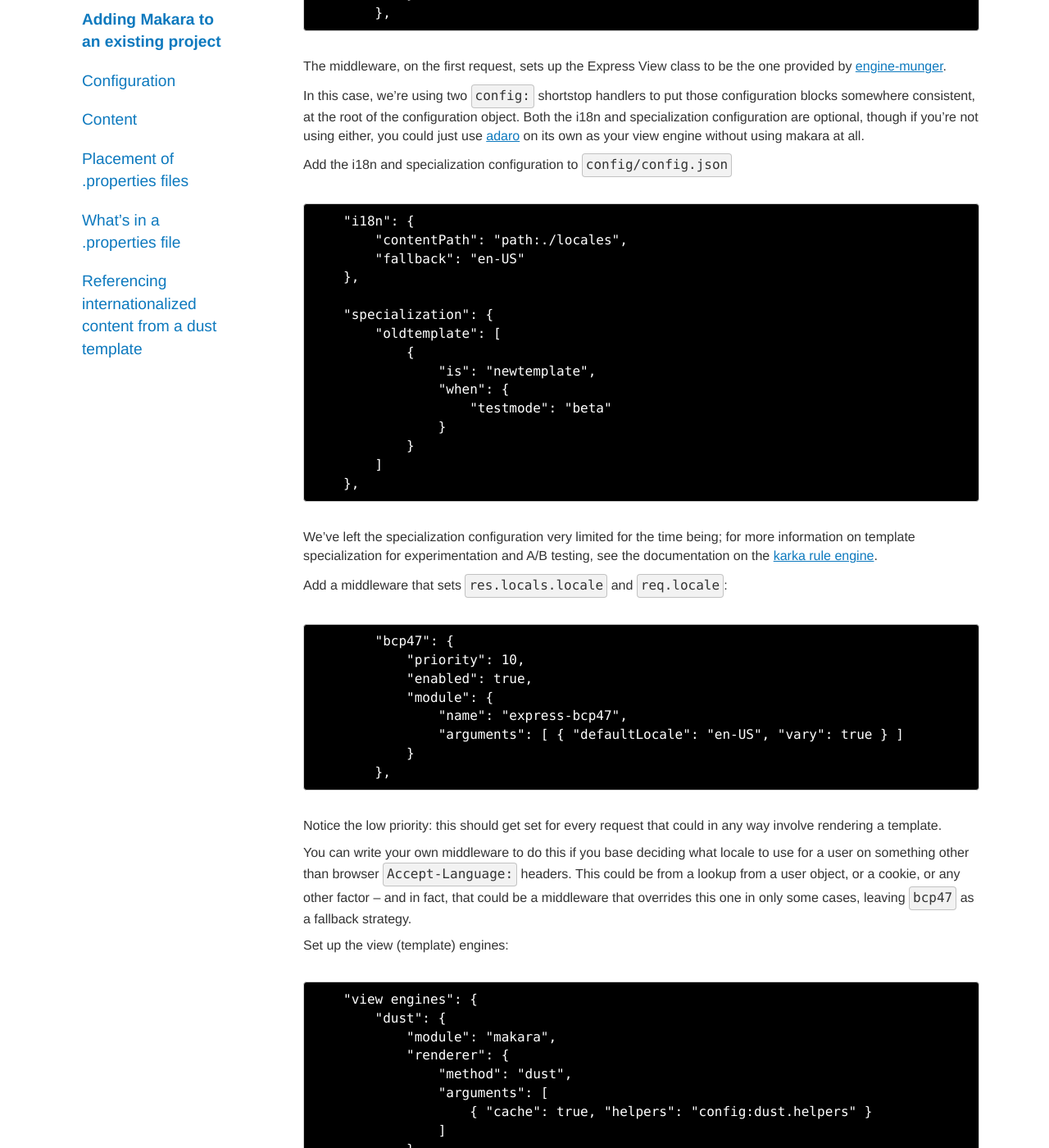
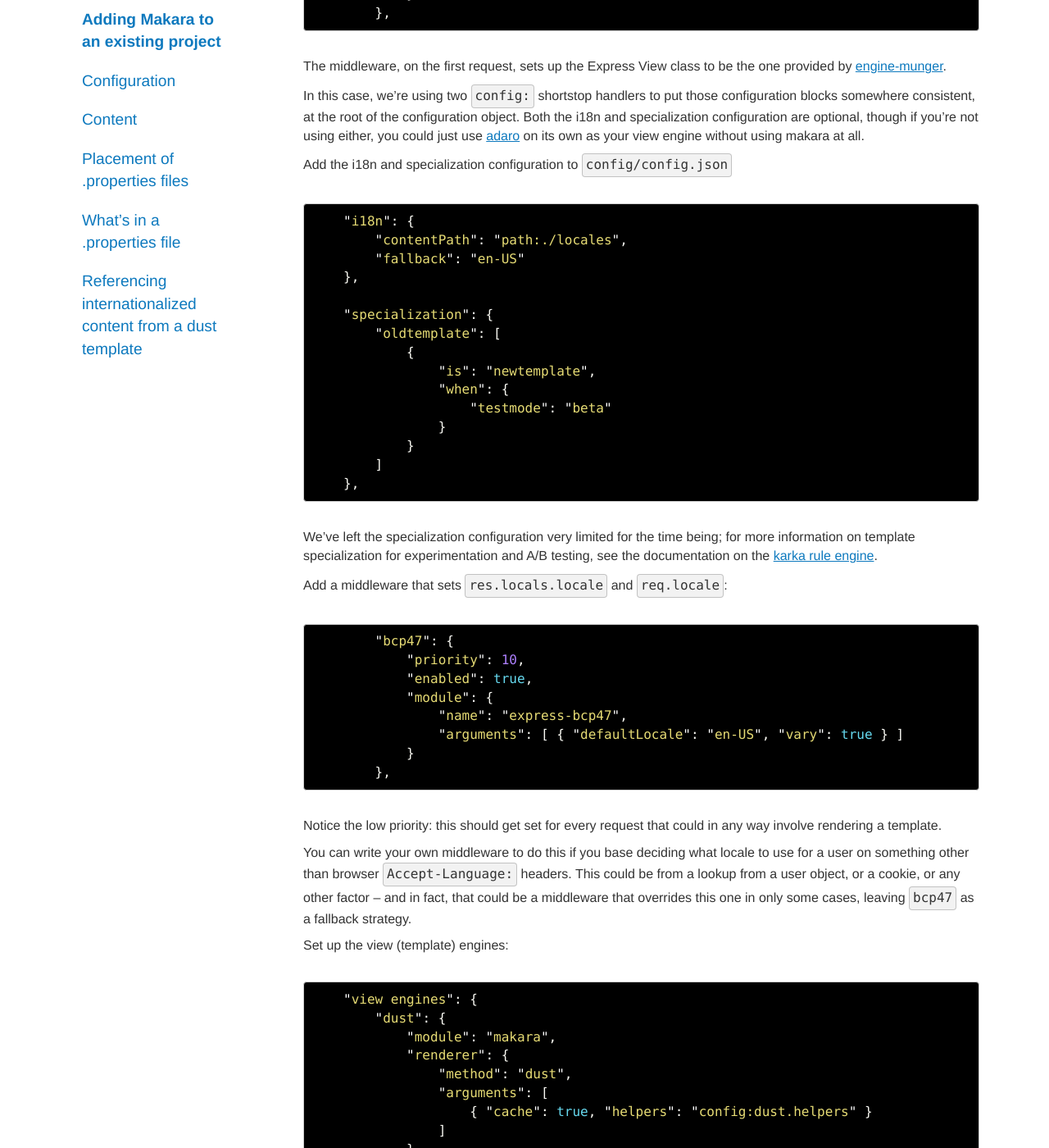
Before and after one commit to krakenjs/krakenjs.github.io, a Jekyll site: the page built from makara.md, in a window 1280 px wide and 1400 px high, scrolled down 1315 px. Shown: the whole window at 82% size. Built offline with Jekyll 4.4.1, drawn with Linux system fonts in a browser that asks for light colours; Markdown is read by kramdown in place of the engine named in the settings; some of the changed text lies outside the part shown.

Commit message:
Mark code blocks with the correct language

`````diff
--- a/makara.md
+++ b/makara.md
@@ -22,7 +22,7 @@ Adding Makara to an existing project
 
 In your `config/config.json`, add the middleware exported by makara to the middleware configuration.
 
-```
+```javascript
         "makara": {
             "priority": 100,
             "enabled": true,
@@ -44,7 +44,7 @@ In this case, we're using two `config:` shortstop handlers to put those configur
 
 Add the i18n and specialization configuration to `config/config.json`
 
-```
+```javascript
     "i18n": {
         "contentPath": "path:./locales",
         "fallback": "en-US"
@@ -66,7 +66,7 @@ We've left the specialization configuration very limited for the time being; for
 
 Add a middleware that sets `res.locals.locale` and `req.locale`:
 
-```
+```javascript
         "bcp47": {
             "priority": 10,
             "enabled": true,
@@ -83,7 +83,7 @@ You can write your own middleware to do this if you base deciding what locale to
 
 Set up the view (template) engines:
 
-```
+```javascript
     "view engines": {
         "dust": {
             "module": "makara",
@@ -110,7 +110,7 @@ The `js` version is used for production time builds, keeping the compilation of
 
 Add the dust helpers configuration:
 
-```
+```javascript
     "dust": {
         "helpers": [
             "dust-makara-helpers"
@@ -161,7 +161,7 @@ Let's look at some samples and then use them to discuss various points.
 
 `index.properties` file:
 
-````
+```
 index.title=PayPal Merchant
 index.callToAction=Enroll now!
 index.greeting=Welcome {userName}
@@ -221,7 +221,7 @@ The `mode="paired"` parameter produces the content list such that you can use bo
 
 The `mode="paired"` attribute delivers the content in the form of a JSON object, which in the case of a list of months might look like:
 
-```javascript
+```json
 [{$id:0,$elt:"Jan"}, {$id:1,$elt:"Feb"},.. ]
 ```
 
`````
Also changed, not shown: adaro.md (+3 -3 lines).
